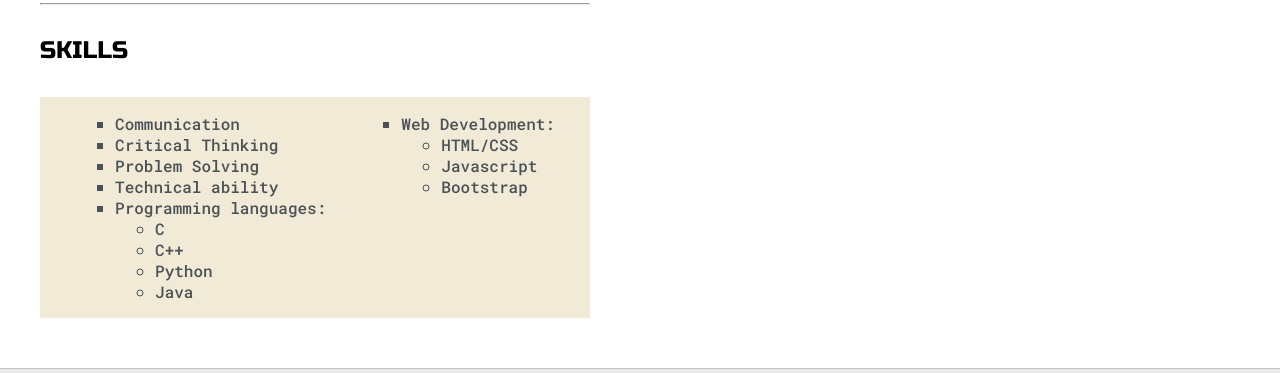
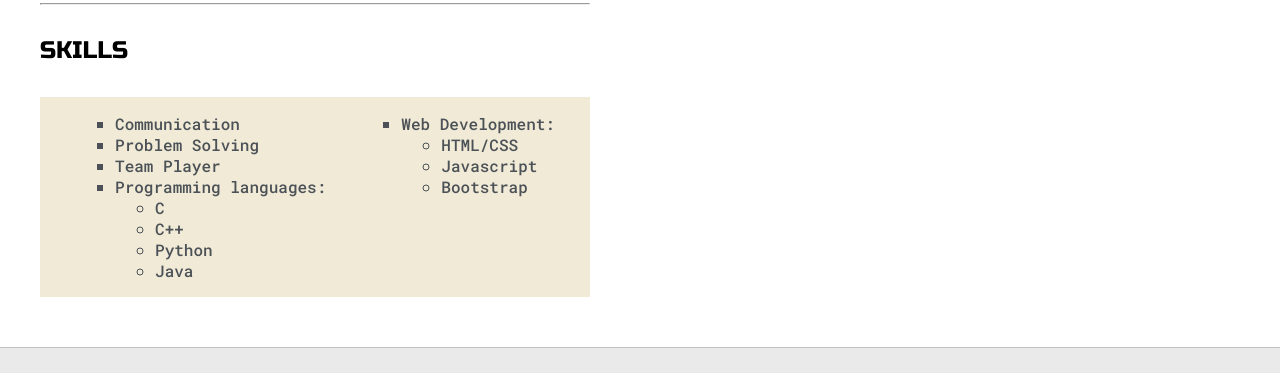
Before and after one commit to Harishini/Harishini.Portfolio, a plain HTML site: page index.html in a window 1280 px wide. Shown: the part 1200-1573 px from the top of the page. Drawn offline with nearby package versions, Linux system fonts and the light colour scheme.

Commit message:
Update index.html

```diff
--- a/index.html
+++ b/index.html
@@ -124,9 +124,8 @@
 						<ul style="list-style-type:square;">
 
 							<li>Communication</li>
-							<li>Critical Thinking</li>
 							<li>Problem Solving</li>
-							<li>Technical ability</li>
+							<li>Team Player</li>
 							<li>Programming languages:</li>
 						   <ul style="list-style-type: circle;">
 							 <li>C</li>
```
